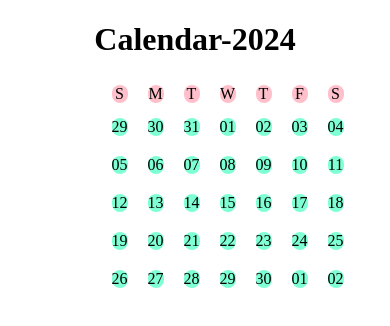
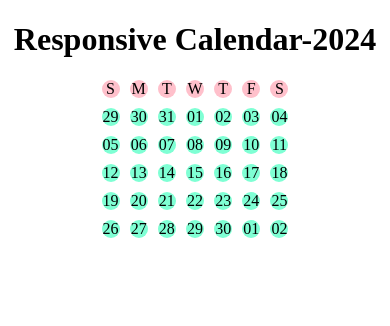
Before and after one commit to alamgirhossain146/respnsive-calendar, a plain HTML site: page index.html in a window 390 px wide. Drawn offline with Linux system fonts and the light colour scheme.

Commit message:
responsive

```diff
--- a/flexbox.html
+++ b/index.html
@@ -7,7 +7,7 @@
         <link rel="stylesheet" href="style.css">
     </head>
     <body>
-        <h1>Calendar-2024</h1>
+        <h1> Responsive Calendar-2024</h1>
         <section class="container">
             <div class="day">S</div>
             <div class="day">M</div>
--- a/style.css
+++ b/style.css
@@ -5,12 +5,11 @@ h1{
     width: 50%;
     margin: 0 auto;
     display: grid;
-    grid-template-columns: repeat(7, 1fr)
+    grid-template-columns: repeat(7, 1fr);
+    gap: 10px;
 }
 .day{
-    width: ;
     background-color: pink;
-    margin: 5px 10px;
     display: flex;
     justify-content: center;
     align-items: center;
@@ -18,8 +17,6 @@ h1{
 }
 .date{
     background-color: aquamarine;
-    width: ;
-    margin: 10px;
     display: flex;
     justify-content: center;
     align-items: center;
```
